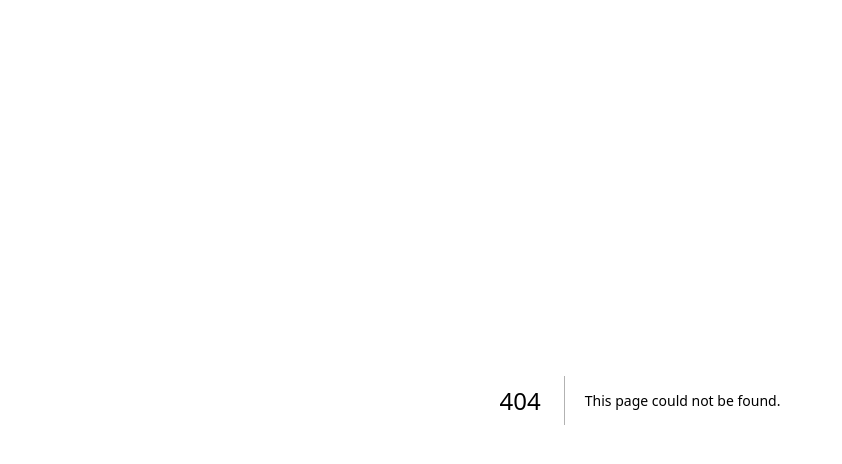
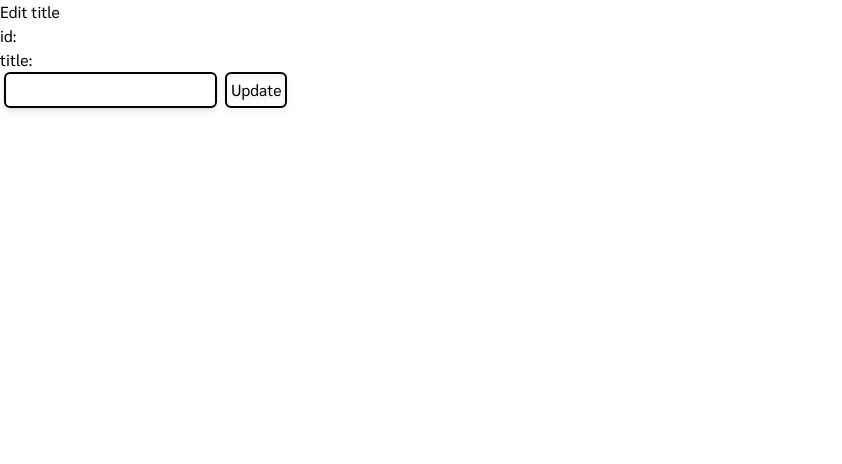
Before and after one commit to wwarodom/web_programming, a Next.js app in the folder 2_next_basic/: page /sample_db/edit in a window 1280 px wide. Before the commit this address had no page. Shown: the top 464 px of the page, without its empty margins (0-842 px from the left). Built offline with nearby package versions, Linux system fonts and the light colour scheme.

Commit message:
edit title

```diff
--- /dev/null
+++ b/2_next_basic/app/sample_db/edit/page.tsx
@@ -0,0 +1,37 @@
+import prisma from "@/utils/db";
+import { redirect } from "next/navigation";
+
+// import STYLE from "../constants/style"
+const STYLE = `border-2 border-black mx-1 p-1 drop-shadow-md rounded-md`
+
+export default function EditTitle({ searchParams }: {
+    searchParams: { id: string; title: string }
+}) {
+    console.log("Search Params: ", searchParams)
+
+    const { id, title } = searchParams
+
+    async function updateTitle(formData: FormData) {
+        "use server"
+        const title = formData.get("title") as string
+        console.log("Title: ", title)
+        await prisma.todo.update({ data: { title }, where: { id } })
+        redirect("/sample_db")
+    }
+
+    return (
+        <div>
+            Edit title
+            <div>id: {id}</div>
+            <div>title: {title}</div>
+            <form action={updateTitle}>
+                <input
+                    className={STYLE}
+                    type="text" name="title" defaultValue={title} />
+                <button
+                    className={STYLE}
+                    type="submit">Update</button>
+            </form>
+        </div>
+    )
+}
--- a/2_next_basic/app/sample_db/page.tsx
+++ b/2_next_basic/app/sample_db/page.tsx
@@ -1,7 +1,7 @@
 import TodoItem from "@/components/TodoItem";
 import prisma from "@/utils/db"
 import { revalidatePath } from "next/cache";
-
+// import STYLE from "../../constants/style"
 const STYLE = `border-2 border-black mx-1 p-1 drop-shadow-md rounded-md`
 
 export default async function Page() {
--- a/2_next_basic/components/TodoItem.tsx
+++ b/2_next_basic/components/TodoItem.tsx
@@ -1,5 +1,7 @@
 "use client"
 
+import Link from "next/link";
+// import STYLE from "../constants/style"
 const STYLE = `border-2 border-black mx-1 p-1 drop-shadow-md rounded-md`
 
 export default function TodoItem({ index, id, title, done, deleteTask, toggleTask }: {
@@ -7,8 +9,8 @@ export default function TodoItem({ index, id, title, done, deleteTask, toggleTas
     id: string;
     title: string;
     done: boolean;
-    deleteTask: (id:string) => void;
-    toggleTask: (id:string, done: boolean) => void;
+    deleteTask: (id: string) => void;
+    toggleTask: (id: string, done: boolean) => void;
 }) {
     return (
         <div key={id}>
@@ -18,10 +20,17 @@ export default function TodoItem({ index, id, title, done, deleteTask, toggleTas
                 className={STYLE}
                 type="checkbox" defaultChecked={done}
                 onClick={() => toggleTask(id, !done)}
-                />
+            />
 
             <button
-                 className={STYLE}
-                onClick={()=> deleteTask(id)}>delete</button>
+                className={STYLE}
+                onClick={() => deleteTask(id)}>delete</button>
+
+            <Link
+                className={STYLE}
+                href={{
+                pathname: '/sample_db/edit',
+                query: { id, title },
+            }} >Edit</Link>
         </div>)
 }
--- /dev/null
+++ b/2_next_basic/constants/style.ts
@@ -0,0 +1 @@
+// export default STYLE = `border-2 border-black mx-1 p-1 drop-shadow-md rounded-md`
```
Also changed, not shown: 1 other file (tests, documents, lock files or other folders).
